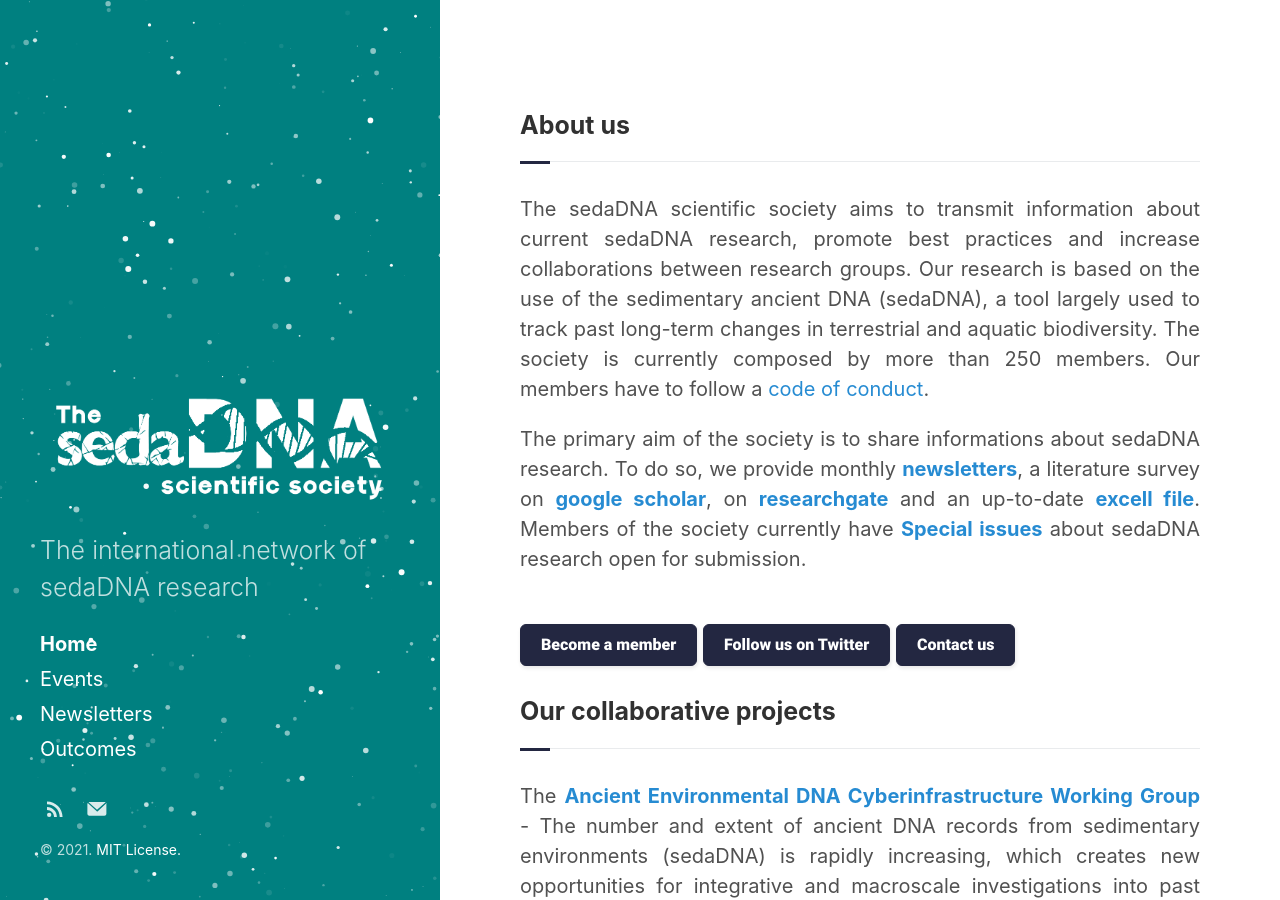
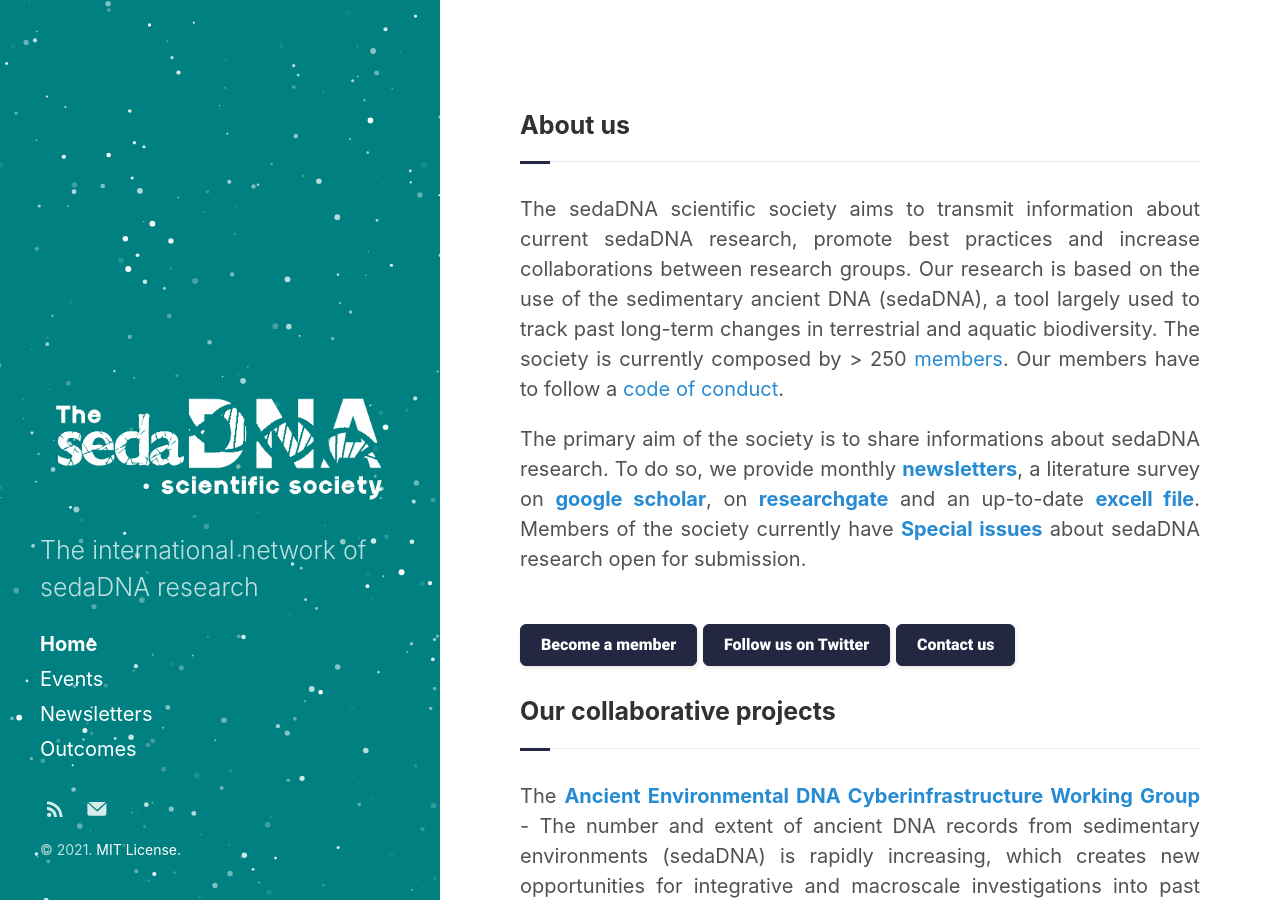
Before and after one commit to sedadna/sedadna.github.io, a Jekyll site: the page built from index.html, in a window 1280 px wide and 900 px high. Built offline with Jekyll 4.4.1, drawn with Linux system fonts in a browser that asks for light colours; the list of posts is cut into pages by our own code.

Commit message:
Update index.html

```diff
--- a/_layouts/index.html
+++ b/_layouts/index.html
@@ -4,7 +4,7 @@
 
 <div class="intro">
 <h3 class="section-title underline">About us</h3>
-<p>The sedaDNA scientific society aims to transmit information about current sedaDNA research, promote best practices and increase collaborations between research groups. Our research is based on the use of the sedimentary ancient DNA (sedaDNA), a tool largely used to track past long-term changes in terrestrial and aquatic biodiversity.  The society is currently composed by more than 250 members. Our members have to follow a <a href="/category/code.html" target="_blank">code of conduct</a>.</p>
+<p>The sedaDNA scientific society aims to transmit information about current sedaDNA research, promote best practices and increase collaborations between research groups. Our research is based on the use of the sedimentary ancient DNA (sedaDNA), a tool largely used to track past long-term changes in terrestrial and aquatic biodiversity.  The society is currently composed by > 250 <a href="/category/members.html" target="_blank">members</a>. Our members have to follow a <a href="/category/code.html" target="_blank">code of conduct</a>.</p>
 <p> The primary aim of the society is to share informations about sedaDNA research. To do so, we provide monthly <a href="/category/news.html"><b>newsletters</b></a>, a literature survey on <a href="https://scholar.google.fr/citations?user=90ytJ14AAAAJ&hl=fr" target="_blank"><b>google scholar</b></a>, on <a href="https://www.researchgate.net/project/Comprehensive-literature-about-ancient-DNA-studies-from-sedimentary-archives-by-the-sedaDNA-scientific-society" target="_blank"><b>researchgate</b></a> and an up-to-date <a href="https://drive.google.com/file/d/1fZKL1Vb0xhpDSuqNx_JnYAk0KXEtF0PS/view" target="_blank"><b>excell file</b></a>. Members of the society currently have <a href="/category/si.html" target="_blank"><b>Special issues</b></a> about sedaDNA research open for submission.</p>
 <br>
 <button class="button-join" role="button" onclick="window.open('https://forms.gle/sNqK3VUjHhqUXwbq9','_blank')" type="button">Become a member</button>
```
